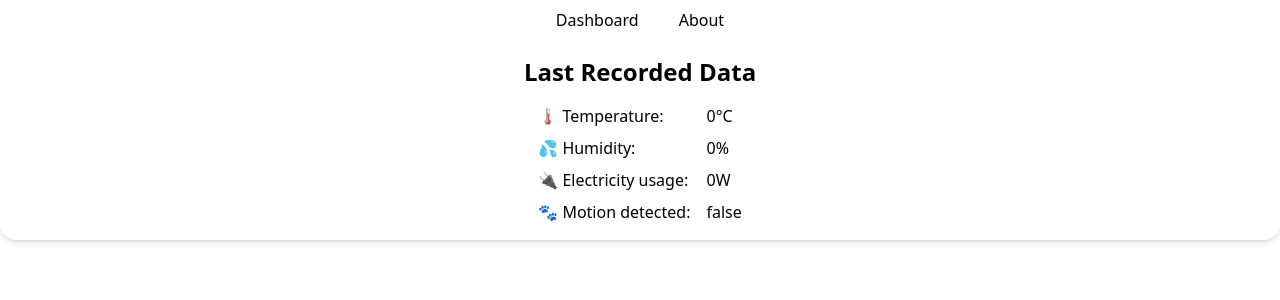
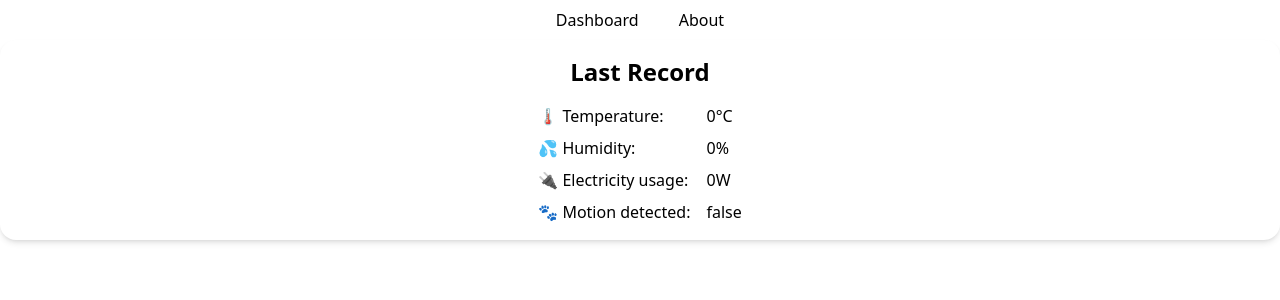
Before and after one commit to HuHa-Labs/IoT-Frontend, a Vue app: page / in a window 1280 px wide. Shown: the top 300 px of the page. Built offline with nearby package versions, Linux system fonts and the light colour scheme; the HTML template or start-up script is replaced by a standard one.

Commit message:
update: use factory to render chart

```diff
--- a/src/components/ChartGrid.vue
+++ b/src/components/ChartGrid.vue
@@ -1,10 +1,18 @@
 <script setup lang="ts">
+import { ChartCreatorFactory } from '@/utils/charts/chart-creator-factory.ts'
+import { ChartType } from '@/utils/charts/chart-type.enum'
+const chartCreatorFactory = new ChartCreatorFactory();
+const chartToCreate: ChartType[] = [
+  ChartType.LastRecordChart,
+]
+const chartComponents = chartToCreate.map(ct => chartCreatorFactory.createComponent(ct));
 
-import ChartPanel from '@/components/ChartPanel.vue'
 </script>
 
 <template>
   <div>
-    <ChartPanel title="Last Recorded Data"></ChartPanel>
+    <component v-for="(chart, index) in chartComponents"
+    :key="index"
+    :is="chart"></component>
   </div>
 </template>
--- a/src/components/ChartPanel.vue
+++ b/src/components/ChartPanel.vue
@@ -1,15 +1,9 @@
 <script setup lang="ts">
-import LastRecordChart from '@/components/charts/LastRecordChart.vue';
-import ChartTitle from '@/components/ChartTitle.vue';
-
-defineProps<{
-  title: string
-}>();
 </script>
 
 <template>
   <div class="flex flex-col items-center p-4 bg-white rounded-2xl shadow-md h-full">
-    <ChartTitle :title="title"></ChartTitle>
-    <LastRecordChart/>
+    <slot name="title"></slot>
+    <slot/>
   </div>
 </template>
--- /dev/null
+++ b/src/utils/charts/last-record-chart-creator.ts
@@ -0,0 +1,26 @@
+import { type Component, defineComponent, h } from 'vue'
+import { ChartCreator } from '@/utils/charts/chart-creator.abstract.ts'
+import ChartPanel from '@/components/ChartPanel.vue'
+import ChartTitle from '@/components/ChartTitle.vue'
+import LastRecordChart from '@/components/charts/LastRecordChart.vue'
+
+export class LastRecordChartCreator extends ChartCreator {
+  private static chartTitle: string = "Last Record";
+
+  createComponent(): Component {
+    return defineComponent({
+      name: "LastRecordChartPanel",
+      setup: () => {
+        return () =>
+          h(
+            ChartPanel,
+            {}, // No props needed
+            {
+              title: () => h(ChartTitle, { title: LastRecordChartCreator.chartTitle }),
+              default: () => h(LastRecordChart)
+            }
+          )
+      }
+    })
+  }
+}
```
